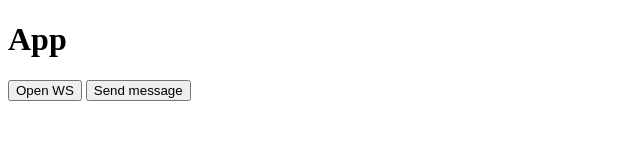
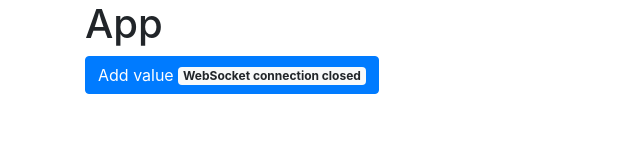
Before and after one commit to ilyaivantsov/counter, a website: page public/index.html in a window 1280 px wide. Shown: the whole page, without its empty margins (0-640 px from the left). Drawn offline with nearby package versions, Linux system fonts and the light colour scheme.

Commit message:
Counter without file

```diff
--- a/public/index.html
+++ b/public/index.html
@@ -5,17 +5,23 @@
     <meta charset="UTF-8">
     <meta name="viewport" content="width=device-width, initial-scale=1.0">
     <title>Document</title>
+    <link rel="stylesheet" href="https://maxcdn.bootstrapcdn.com/bootstrap/4.0.0/css/bootstrap.min.css"
+        integrity="sha384-Gn5384xqQ1aoWXA+058RXPxPg6fy4IWvTNh0E263XmFcJlSAwiGgFAW/dAiS6JXm" crossorigin="anonymous">
 </head>
 
 <body>
-    <h1>App</h1>
-    <button id="wsButton" type="button">
-        Open WS
-    </button>
-    <button id="wsSendButton" type="button">
-        Send message
-    </button>
-    <pre id="messages" style="height: 400px; overflow: scroll"></pre>
+    <div class="container">
+        <div class="row">
+            <div class="col">
+                <h1>App</h1>
+                <button type="button" class="btn btn-primary" id="increment">
+                    Add value <span class="badge badge-light" id="counter">0</span>
+                </button>
+            </div>
+        </div>
+    </div>
+    <script src="https://code.jquery.com/jquery-3.4.1.min.js"
+        integrity="sha256-CSXorXvZcTkaix6Yvo6HppcZGetbYMGWSFlBw8HfCJo=" crossorigin="anonymous"></script>
     <script src="script.js"></script>
 </body>
 
--- a/public/script.js
+++ b/public/script.js
@@ -1,46 +1,48 @@
 (function () {
-    const messages = document.querySelector('#messages');
-    const wsButton = document.querySelector('#wsButton');
-    const wsSendButton = document.querySelector('#wsSendButton');
-
-
-    function showMessage(message) {
-        messages.textContent += `\n${message}`;
-        messages.scrollTop = messages.scrollHeight;
-    }
+    const counter = $('#counter');
+    const increment = $('#increment');
 
     let ws;
+    let socket;
+    let interval;
 
-    wsButton.onclick = function () {
-        if (ws) {
-            ws.onerror = ws.onopen = ws.onclose = null;
-            ws.close();
-        }
+    function start() {
+        clearInterval(interval);
+        ws = new WebSocket(`ws://${location.host}`);
 
-        ws = new WebSocket(`ws://${location.host}`);
-        // ws = new WebSocket(`ws://localhost:3001?a=o`);
         ws.onerror = function () {
-            showMessage('WebSocket error');
+            counter.text('WebSocket error');
         };
-        ws.onopen = function () {
-            showMessage('WebSocket connection established');
+        ws.onopen = function (event) {
+            sockets = true;
+            if (!+event.data) return;
+            counter.text(`${event.data}`);
         };
         ws.onclose = function () {
-            showMessage('WebSocket connection closed');
+            sockets = false;
+            counter.text('WebSocket connection closed');
             ws = null;
         };
         ws.onmessage = function (event) {
-            showMessage(`${event.data}`);
+            counter.text(`${event.data}`);
         }
-    };
 
-    wsSendButton.onclick = function () {
+        interval = setInterval(function () {
+            if (!socket) {
+                start();
+            }
+        }, 5000)
+    }
+
+    increment.click(function () {
         if (!ws) {
-            showMessage('No WebSocket connection');
+            counter.text('No WebSocket connection');
             return;
         }
+        let newVal = +$('#counter').text() + 1;
+        counter.text(`${newVal}`);
+        ws.send(`${newVal}`);
+    });
 
-        ws.send('Hello World!');
-        showMessage('Sent "Hello World!"');
-    };
+    start();
 })();
```
Also changed, not shown: index.js (+7 -2 lines).
